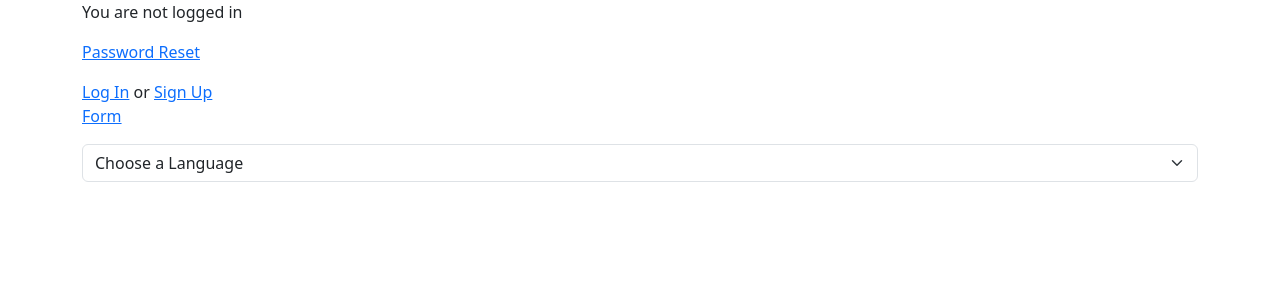
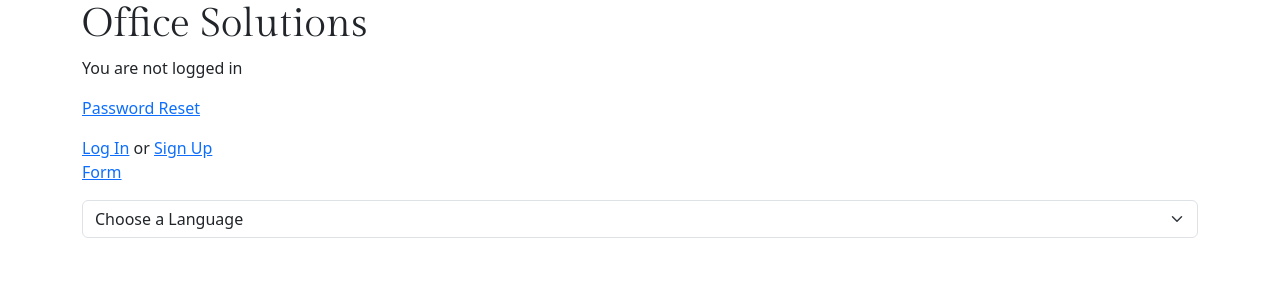
Before and after one commit to hedonazur/fillable-form, a Django app: page / in a window 1280 px wide. Shown: the top 300 px of the page. Run offline with Django 5.2, Linux system fonts and the light colour scheme; parts of the project's set-up code (start-up, migrations or seed data) failed here and were passed over.

Commit message:
added google font

```diff
--- a/mysite/static/css/accounts.css
+++ b/mysite/static/css/accounts.css
@@ -4,3 +4,8 @@
 .form-group input {
     margin: 4px;
 }
+.gilda-display-regular {
+    font-family: "Gilda Display", serif;
+    font-weight: 400;
+    font-style: normal;
+  }
--- a/templates/base.html
+++ b/templates/base.html
@@ -8,6 +8,10 @@
   <title>{% block title %}Django Auth{% endblock %}</title>
   <link href="https://cdn.jsdelivr.net/npm/bootstrap@5.3.3/dist/css/bootstrap.min.css" rel="stylesheet" integrity="sha384-QWTKZyjpPEjISv5WaRU9OFeRpok6YctnYmDr5pNlyT2bRjXh0JMhjY6hW+ALEwIH" crossorigin="anonymous">
   <link rel="stylesheet" href="{% static 'css/accounts.css' %}">
+  <!-- font-->
+  <link rel="preconnect" href="https://fonts.googleapis.com">
+  <link rel="preconnect" href="https://fonts.gstatic.com" crossorigin>
+  <link href="https://fonts.googleapis.com/css2?family=Gilda+Display&display=swap" rel="stylesheet">
 </head>
 
 <body>
--- a/templates/form.html
+++ b/templates/form.html
@@ -7,5 +7,5 @@
 <p>{% trans "Date" %}: {{ current_date }}</p>
 
 {% include 'section_language.html' %}
-
+<p><a href="{% url 'home' %}">Home</a></p>
 {% endblock %}
--- a/templates/home.html
+++ b/templates/home.html
@@ -3,6 +3,9 @@
 {% block title %}Home{% endblock %}
 
 {% block content %}
+
+<h1 class="gilda-display-regular">Office Solutions</h1>
+<div class="user-auth">
 {% if user.is_authenticated %}
   <p>{% trans "Hi" %} {{ user.username }}!</p>
   <p><a href="{% url 'password_change' %}">{% trans "Password Change" %}</a></p>
@@ -17,6 +20,8 @@
   <p><a href="{% url 'password_reset' %}">{% trans "Password Reset" %}</a></p>
   <a href="{% url 'login' %}">{% trans "Log In" %}</a> or <a href="{% url 'signup' %}">{% trans "Sign Up" %}</a>
 {% endif %}
+</div>
+
 
 <p><a href="{% url 'formPage' %}">Form</a></p>
 
```
Lines whose indentation alone changed are shown as unchanged.
